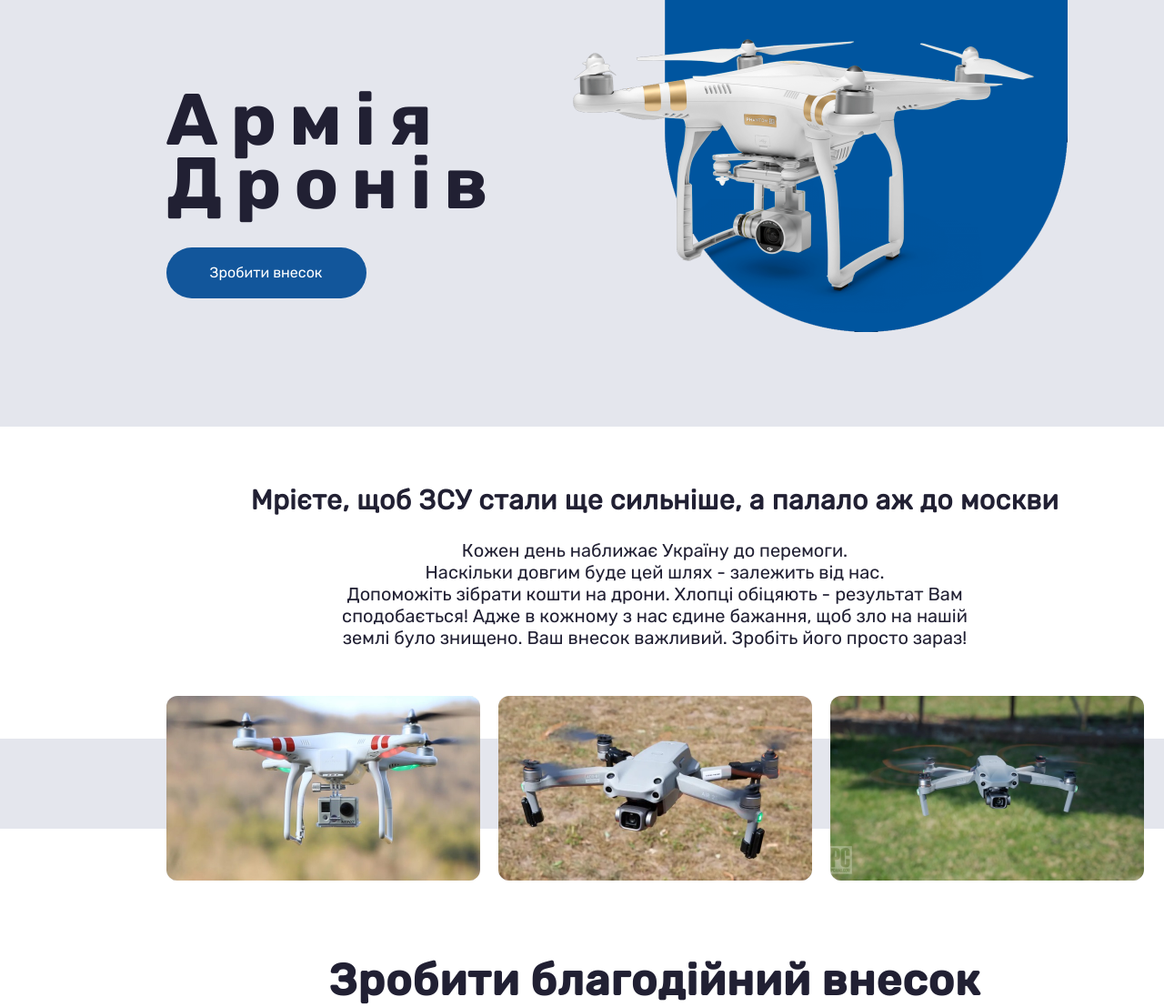
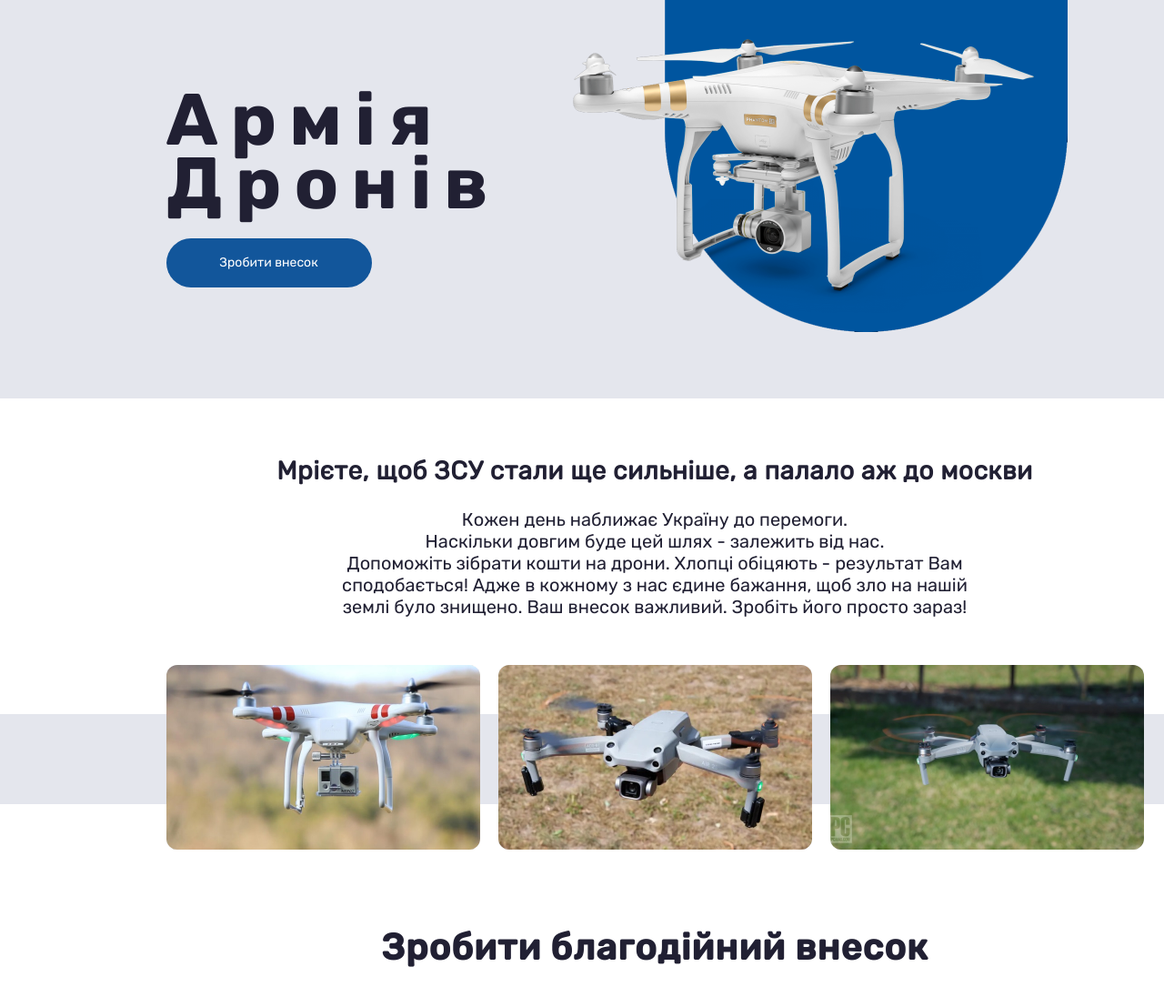
Before and after one commit to korniichenko/webinar, a plain HTML site: page index.html in a window 1280 px wide. Shown: the part 101-1208 px from the top of the page at 91% size. Drawn offline with Linux system fonts and the light colour scheme.

Commit message:
Update styles.css
korniichenko lab

```diff
--- a/styles.css
+++ b/styles.css
@@ -27,11 +27,11 @@
 }
 
 .button {
-    height: 56px;
+    height: 54px;
     color: #fff;
-    font-size: 16px;
+    font-size: 14px;
     background-color: rgb(18, 86, 155);
-    border-radius: 28px;
+    border-radius: 27px;
     border-color: transparent;
 }
 
@@ -45,11 +45,11 @@
 }
 
 .button__header {
-    width: 220px;
+    width: 226px;
 }
 
 .header {
-    height: 570px;
+    height: 539px;
     display: flex;
     background-color: rgb(228, 230, 237);
     padding: 0 94px;
@@ -74,13 +74,13 @@
 }
 
 .header__content h1 {
-    width: 280px;
+    width: 279px;
     font-family: "Rubik Bold";
     font-size: 80px;
     color: rgb(33, 32, 51);
     line-height: 88%;
     letter-spacing: 14px;
-    margin-bottom: 34px;
+    margin-bottom: 24px;
 }
 
 .header__dron {
@@ -96,7 +96,7 @@
 
 .main h2 {
     margin-bottom: 25px;
-    font-size: 30px;
+    font-size: 28px;
     color: rgb(33, 32, 51);
     letter-spacing: 0.5px;
 }
@@ -136,7 +136,7 @@
     height: 99px;
     width: 90%;
     left: 0;
-    bottom: 138px;
+    bottom: 134px;
     z-index: -1;
 }
 
@@ -148,7 +148,7 @@
 
 .pay h2 {
     font-family: "Rubik Medium";
-    font-size: 48px;
+    font-size: 40px;
     color: rgb(33, 32, 51);
     letter-spacing: 1px;
     margin-bottom: 45px;
@@ -157,7 +157,7 @@
 .pay__form form {
     display: flex;
     width: 822px;
-    margin: 0 auto;
+    margin: auto;
 }
 
 .pay__fonds {
@@ -169,9 +169,9 @@
 }
 
 .pay__fonds label {
-    position: relative;
+
     height: 44px;
-    width: 272px;
+    width: 365px;
     line-height: 44px;
     color: rgb(12, 105, 197);
 }
```
